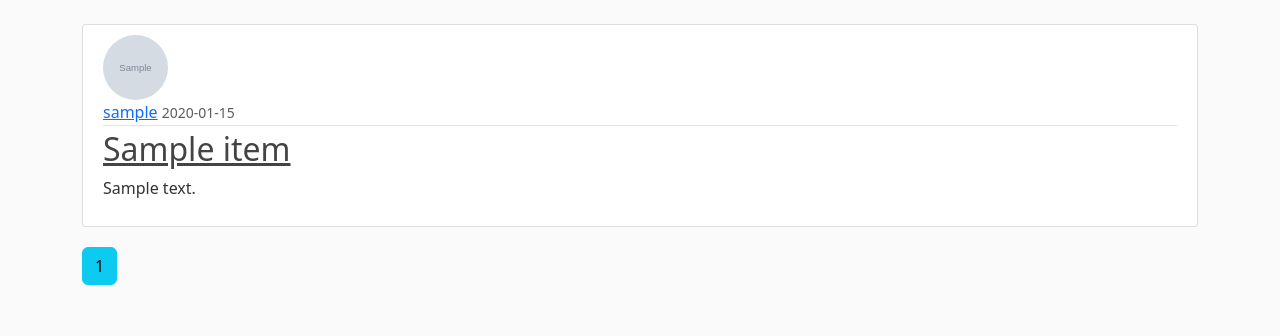
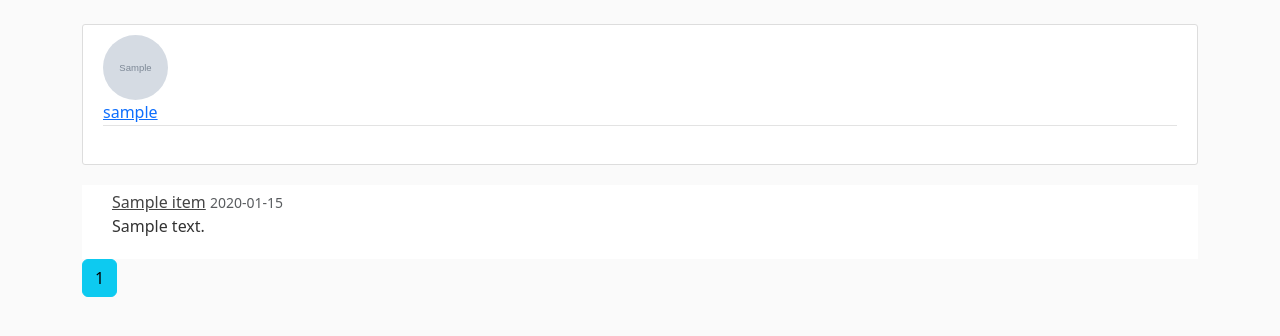
Before and after one commit to pete08/Grocery_Flask, a Flask app: page / in a window 1280 px wide. Shown: the part 56-392 px from the top of the page. Run offline with Flask 3, Linux system fonts and the light colour scheme; tables that the repository leaves empty hold one stand-in row (values such as "Sample post"); grey boxes marked "Sample" are stand-in pictures.

Commit message:
loops through home.html each users' items only displaying user's attributes at beginning of listed items. displays more of a list of grocery or household needs instead of a blog style

```diff
--- a/grocery/main/routes.py
+++ b/grocery/main/routes.py
@@ -13,10 +13,10 @@ def home():
     for i in userstrue:
         userstruelist_userids.append(i.id)
     page = request.args.get('page', 1, type=int)
-    itemspaginated = Item.query.filter(Item.user_id.in_(userstruelist_userids)).paginate(page=page, per_page=2)
+    itemspaginated = Item.query.filter(Item.user_id.in_(userstruelist_userids)).paginate(page=page, per_page=3)
     items_public = Item.query.filter(Item.user_id.in_(userstruelist_userids))
     # items = Item.query.order_by(Item.user_id.desc()).paginate(page=page, per_page=2)
-    return render_template('home.html', items=itemspaginated, users_ids=userstruelist_userids, items_public=items_public)
+    return render_template('home.html', items=itemspaginated, users_ids=userstruelist_userids, items_public=items_public, user_pics_used=[])
 
 @mainappblueprint.route("/about")
 def about():
--- a/grocery/static/main.css
+++ b/grocery/static/main.css
@@ -31,6 +31,19 @@ body {
     border-radius: 3px;
     margin-bottom: 20px;
   }
+
+  .listed-content-section {
+    background: #ffffff;
+    padding: 5px 30px;
+    border: 1px hidden #dddddd;
+    /* border-radius: 3px; */
+    /* margin-bottom: 1px; */
+  }
+
+  .display-none {
+    display: none;
+  }
+
 
   .article-title {
     color: #444444;
--- a/grocery/templates/account.html
+++ b/grocery/templates/account.html
@@ -4,11 +4,10 @@
         <div class="media">
             <img class="rounded-circle account-img" src="{{ image_file }}">
             <div class="media-body">
-                <!-- Can you CHANGE username from text to url_for 'user_items.html'????????? -->
                 <h2 class="account-heading">
                     <a herf="{{ url_for('usersappblueprint.user_items', username=current_user.username) }}">
-                    {{ current_user.username }}
                     </a>
+                    <div class="display-none">{{ current_user.username }}</div>
                 </h2>
             </div>
             <p class="text-secondary">{{ current_user.email }}: <a class="mr-2" href="{{ url_for('usersappblueprint.user_items', username=current_user.username) }}">Your List!</a></p>
--- a/grocery/templates/home.html
+++ b/grocery/templates/home.html
@@ -4,16 +4,19 @@
     {% for item in items %}
       <!-- {% if item != items[0] %} -->
         <article class="media content-section">
-            <img class="rounded-circle article-img" src="{{ url_for('static',filename='profile_pics/' + item.user.image_file)}}">
+          {% if user_pics_used.count(item.user_id) == 0 %}
+              <img class="rounded-circle article-img" src="{{ url_for('static',filename='profile_pics/' + item.user.image_file)}}">
             <div class="article-metadata">
               <a class="mr-2" href="{{ url_for('usersappblueprint.user_items', username=item.user.username) }}">{{ item.user.username }}</a>
-              <small class="text-muted">{{ item.date_added.strftime("%Y-%m-%d") }}</small>
             </div>
-        <div class="media-body">
-          <h2><a class="article-title" href="{{url_for('itemsappblueprint.item', item_id=item.id)}}">{{ item.item_name }}</a></h2>
-          <p class="article-content">{{ item.detail }}</p>
+            <div class="rgrp" style="visibility:hidden">{{ user_pics_used.append(item.user_id) }}</div>
+          {% endif %}
+        </article>
+        <div class="listed-content-section">
+          <span><a class="article-title" href="{{url_for('itemsappblueprint.item', item_id=item.id)}}">{{ item.item_name }}</a>
+          <small class="text-muted">{{ item.date_added.strftime("%Y-%m-%d") }}</small></span>
+          <p>{{ item.detail }}</p>
         </div>
-        </article>
       <!-- {% else %}
           <div class="media-body">
             <h2><a class="article-title" href="{{url_for('itemsappblueprint.item', item_id=item.id)}}">{{ item.item_name }}</a></h2>
```
